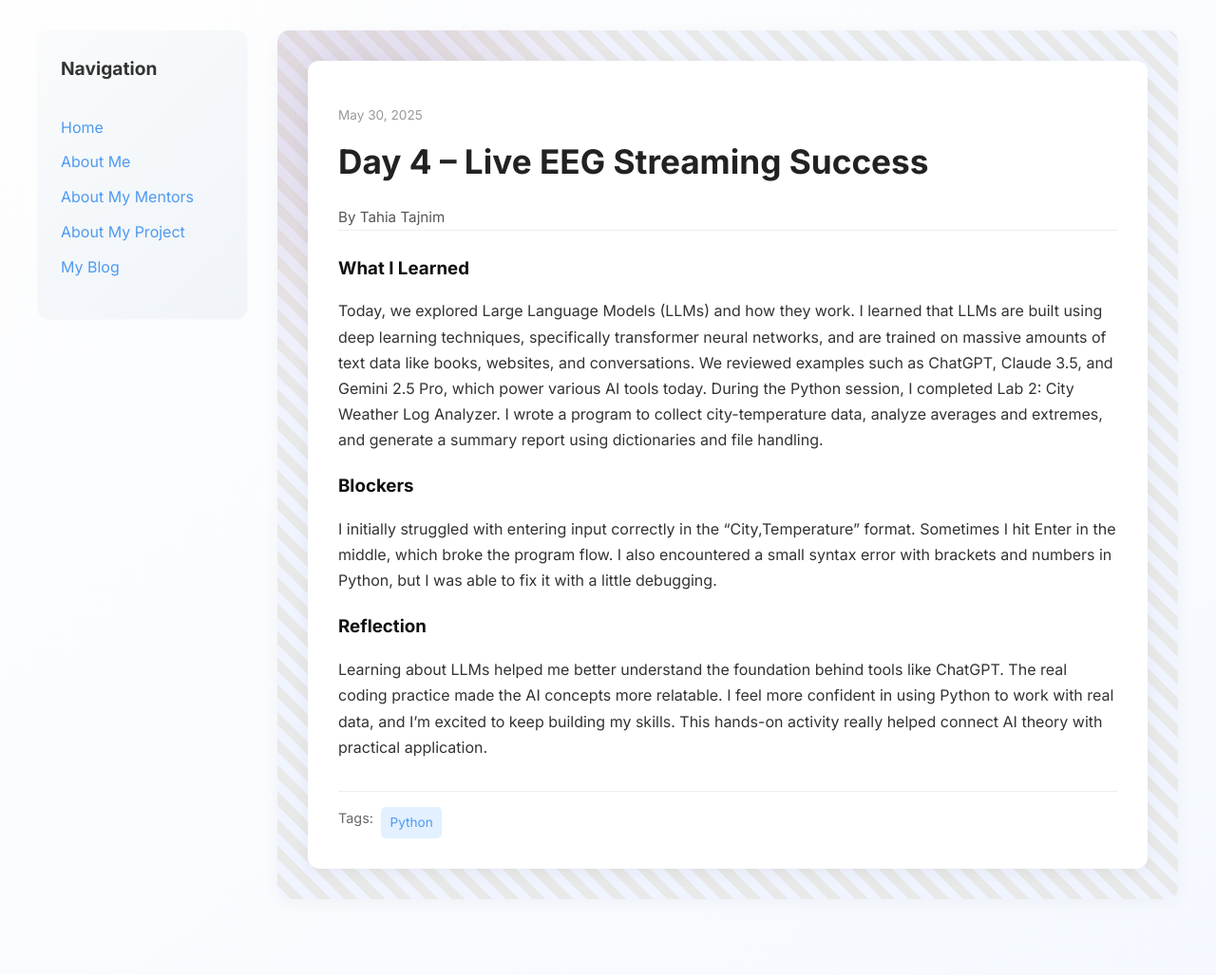
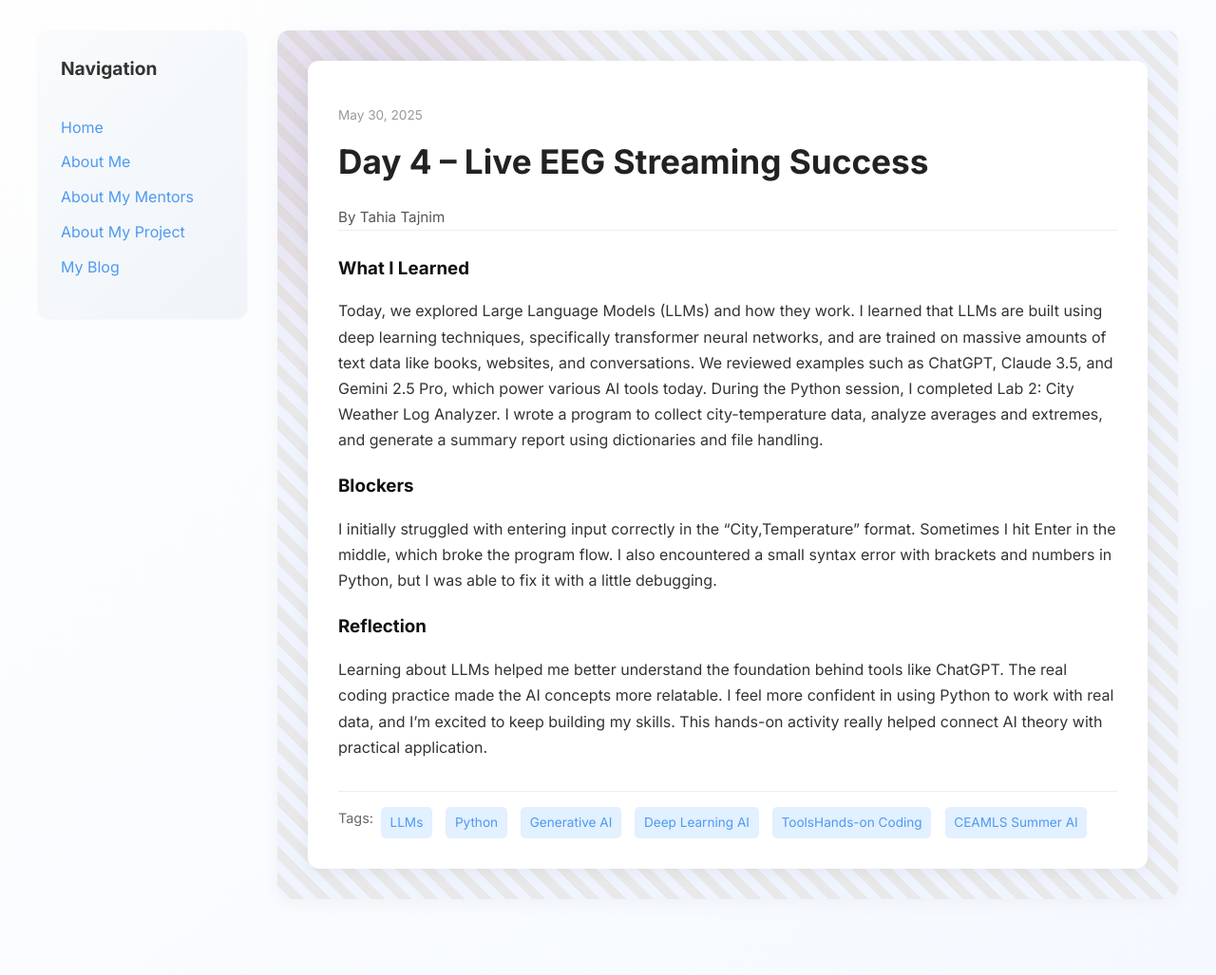
Before and after one commit to Tataj1/Tataj1.github.io, a Jekyll site: the page built from _posts/2025-05-30-day-4.md, in a window 1280 px wide. Shown: the whole page at 95% size. Built offline with Jekyll 4.4.1, drawn with Linux system fonts in a browser that asks for light colours.

Commit message:
Update 2025-05-30-day-4.md

```diff
--- a/_posts/2025-05-30-day-4.md
+++ b/_posts/2025-05-30-day-4.md
@@ -4,7 +4,7 @@ title: "Day 4 – Live EEG Streaming Success"
 date: 2025-05-30
 author: Tahia Tajnim
 permalink: /day5.html
-tags: ["Python"]
+tags: ["LLMs", "Python", "Generative AI", "Deep Learning AI", "ToolsHands-on Coding", "CEAMLS Summer AI"]
 
 what_i_learned: |
   Today, we explored Large Language Models (LLMs) and how they work. I learned that LLMs are built using deep learning techniques, specifically transformer neural networks, and are trained on massive amounts of text data like books, websites, and conversations. We reviewed examples such as ChatGPT, Claude 3.5, and Gemini 2.5 Pro, which power various AI tools today. During the Python session, I completed Lab 2: City Weather Log Analyzer. I wrote a program to collect city-temperature data, analyze averages and extremes, and generate a summary report using dictionaries and file handling.
```
